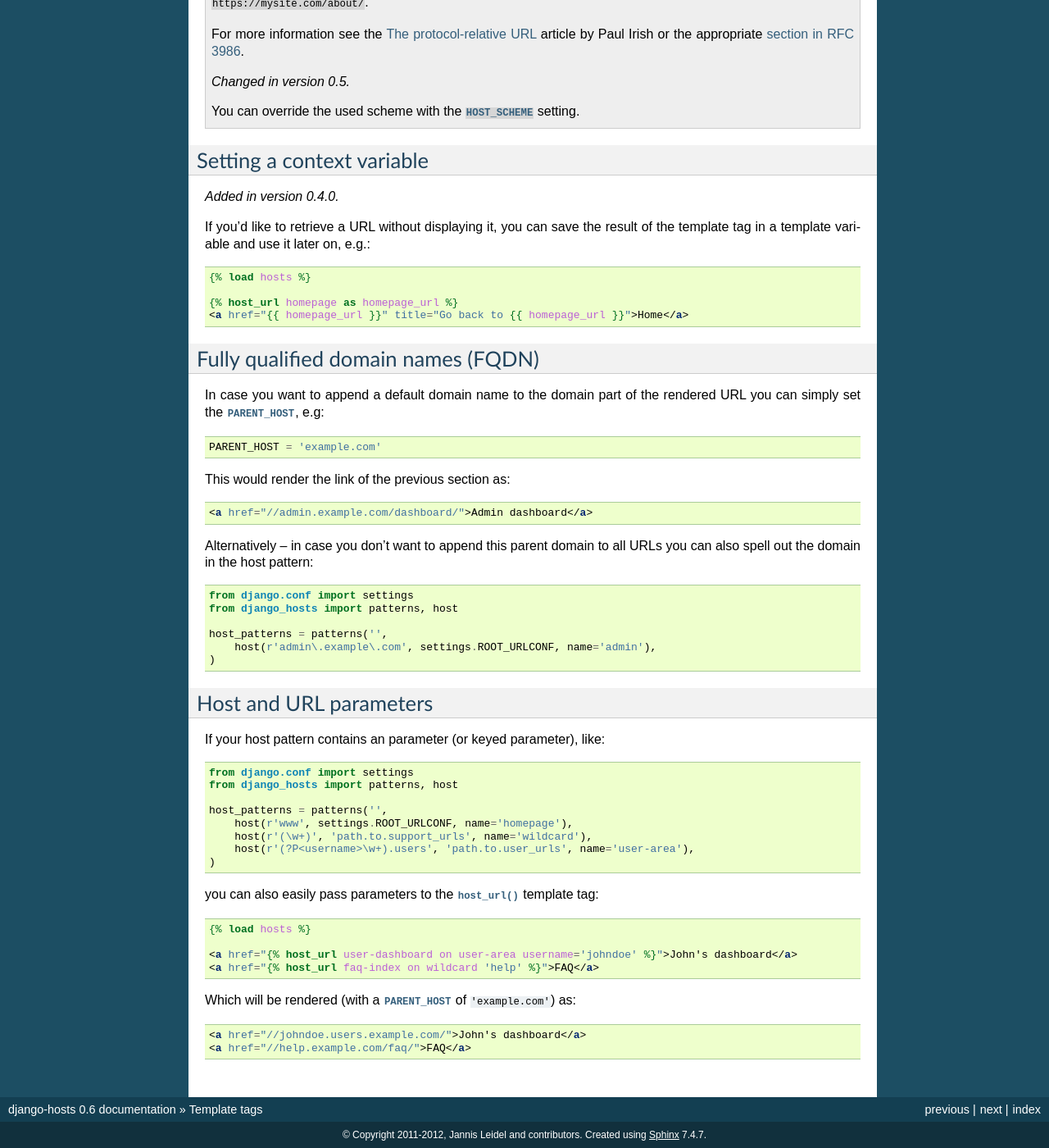
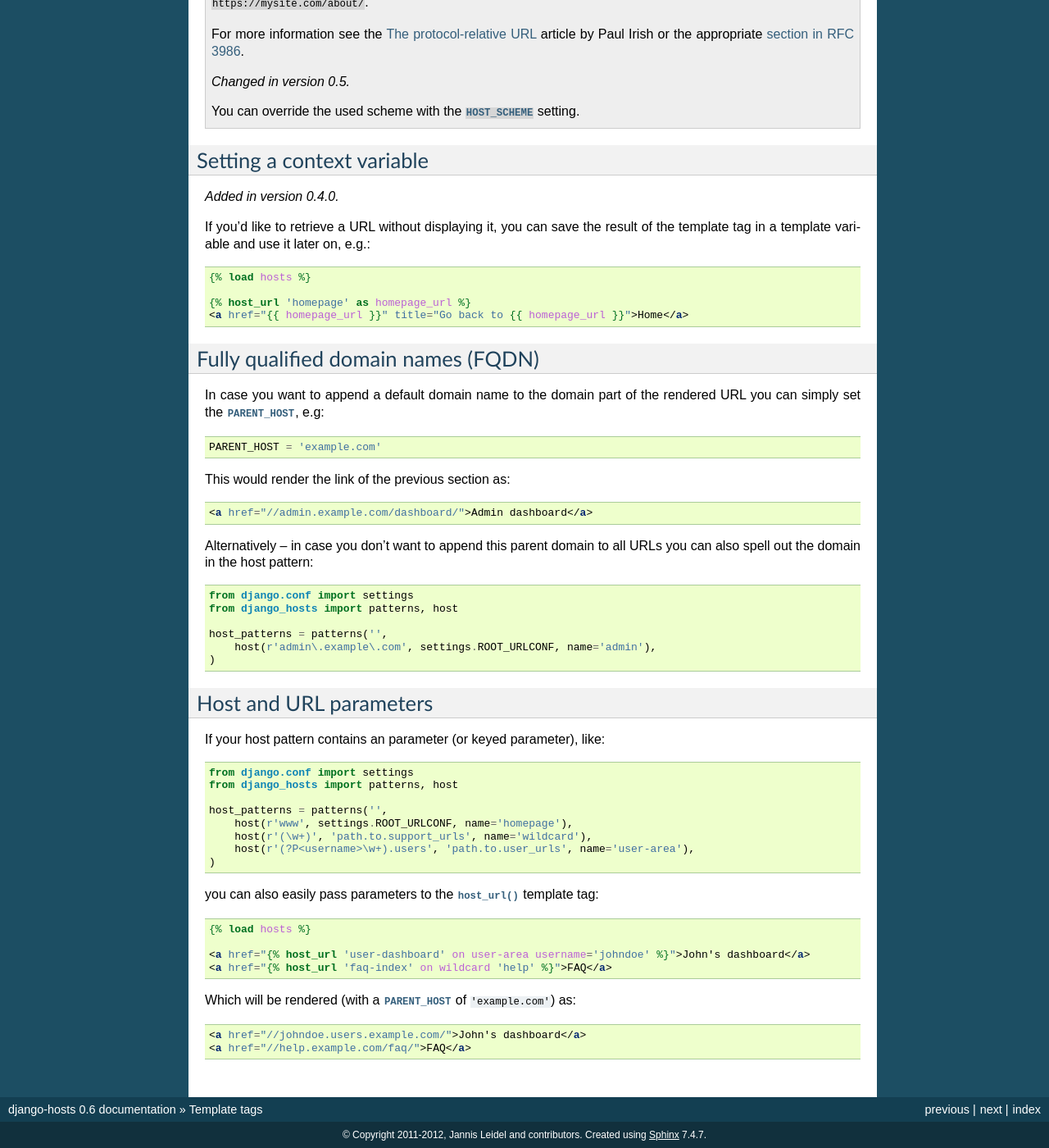
Before and after one commit to jazzband/django-hosts, a Sphinx documentation site: the page built from docs/templatetags.rst, in a window 1280 px wide and 1400 px high, scrolled down 753 px. Shown: the whole window at 82% size. Built offline with Sphinx 7.4.7, drawn with Linux system fonts in a browser that asks for light colours.

```diff
--- a/docs/templatetags.rst
+++ b/docs/templatetags.rst
@@ -30,7 +30,7 @@ then this example will create a link to the admin dashboard:
 
     {% load hosts %}
 
-    <a href="{% host_url dashboard on our-admin %}">Admin dashboard</a>
+    <a href="{% host_url 'dashboard' on our-admin %}">Admin dashboard</a>
 
 which will be rendered as:
 
@@ -69,7 +69,7 @@ result of the template tag in a template variable and use it later on, e.g.:
 
     {% load hosts %}
 
-    {% host_url homepage as homepage_url %}
+    {% host_url 'homepage' as homepage_url %}
     <a href="{{ homepage_url }}" title="Go back to {{ homepage_url }}">Home</a>
 
 .. _fqdn:
@@ -120,8 +120,8 @@ you can also easily pass parameters to the
 
     {% load hosts %}
 
-    <a href="{% host_url user-dashboard on user-area username='johndoe' %}">John's dashboard</a>
-    <a href="{% host_url faq-index on wildcard 'help' %}">FAQ</a>
+    <a href="{% host_url 'user-dashboard' on user-area username='johndoe' %}">John's dashboard</a>
+    <a href="{% host_url 'faq-index' on wildcard 'help' %}">FAQ</a>
 
 Which will be rendered (with a :attr:`~django.conf.settings.PARENT_HOST` of
 ``'example.com'``) as:
```
Also changed, not shown: 1 other file.
